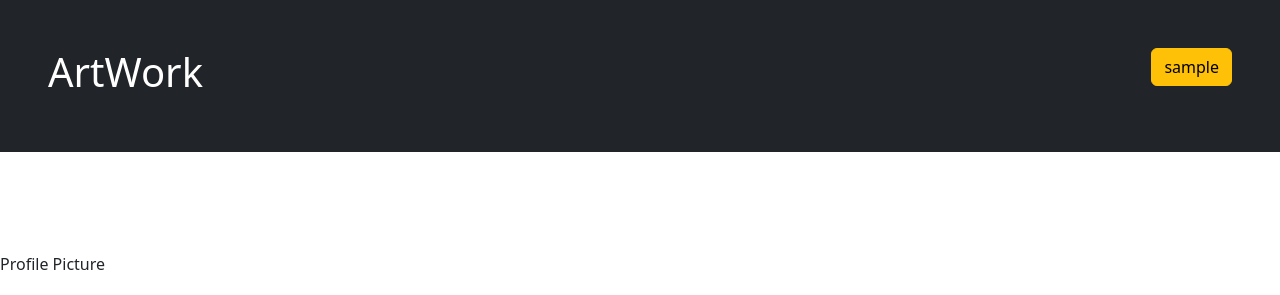
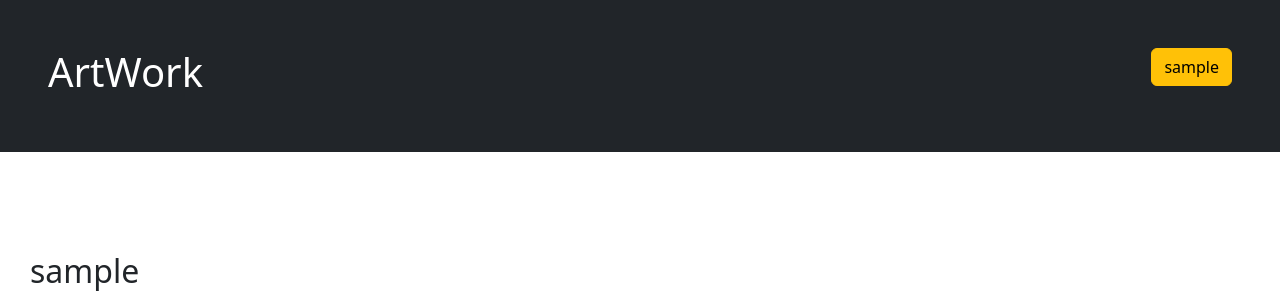
Before and after one commit to tpawlow1/ArtWork, a Flask app: page /profile in a window 1280 px wide. Shown: the top 295 px of the page. Run offline with Flask 2, Linux system fonts and the light colour scheme; the visitor is signed in with stand-in values (Sample User, id 1).

Commit message:
new image

```diff
--- a/templates/profilePage.html
+++ b/templates/profilePage.html
@@ -66,7 +66,7 @@
       </div>
     </header>
     <div style="margin-top: 100px">
-      <p>Profile Picture</p>
+
       <h2 style="margin-left: 30px;">{{data[0][0]}}</h2>
       <h4 style="margin-left: 30px">{{data[0][3]}}</h4>
     </div>
```
Also changed, not shown: static/images/default:profilepic.jpg (added), 3 other files.
